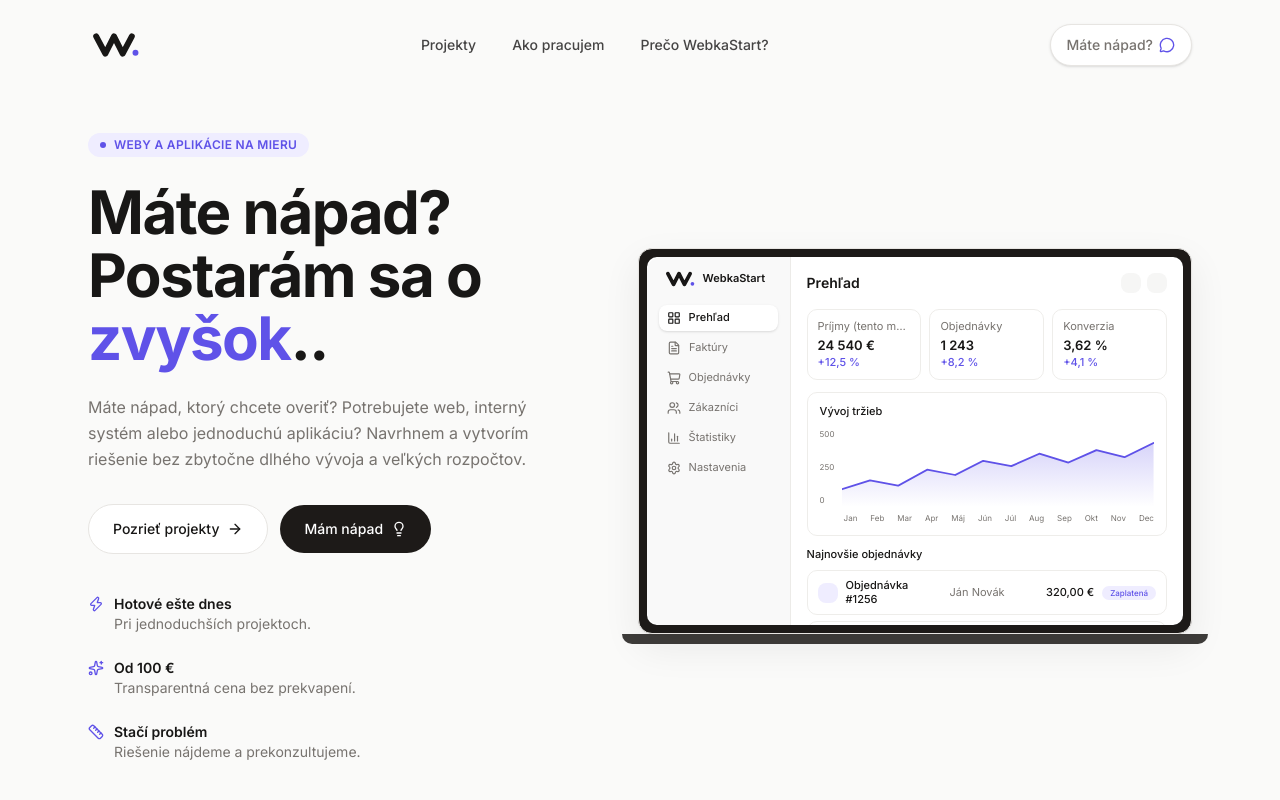
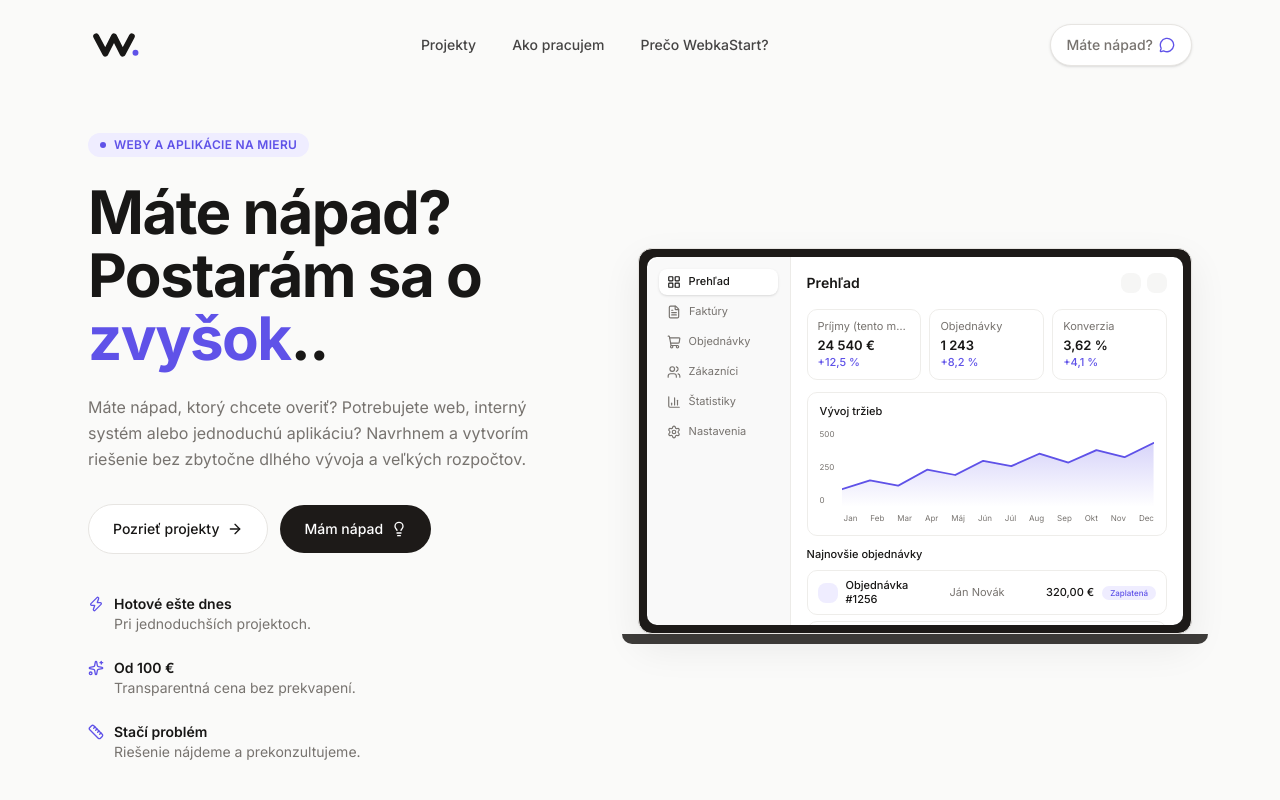
Before and after one commit to kuskryptus/webkastart_lending, a Next.js app: page / in a window 1280 px wide. Shown: the top 800 px of the page. Built offline with nearby package versions, Linux system fonts and the light colour scheme.

Commit message:
Remove LogoMark component from DashboardMockup sidebar for cleaner layout

```diff
--- a/components/dashboard-mockup.tsx
+++ b/components/dashboard-mockup.tsx
@@ -6,7 +6,6 @@ import {
   BarChart3,
   Settings,
 } from 'lucide-react'
-import { LogoMark } from '@/components/logo'
 
 const stats = [
   { label: 'Príjmy (tento mesiac)', value: '24 540 €', delta: '+12,5 %' },
@@ -36,10 +35,6 @@ export function DashboardMockup() {
     <div className="flex h-full w-full overflow-hidden rounded-xl bg-card text-[10px] leading-tight sm:text-[11px]">
       {/* Sidebar */}
       <aside className="hidden w-36 shrink-0 flex-col gap-1 border-r border-border/70 bg-secondary/60 p-3 sm:flex">
-        <div className="mb-3 flex items-center gap-2 px-1">
-          <LogoMark size="compact" className="shadow-none" />
-          <span className="font-semibold">WebkaStart</span>
-        </div>
         {sidebar.map((item) => (
           <div
             key={item.label}
```
